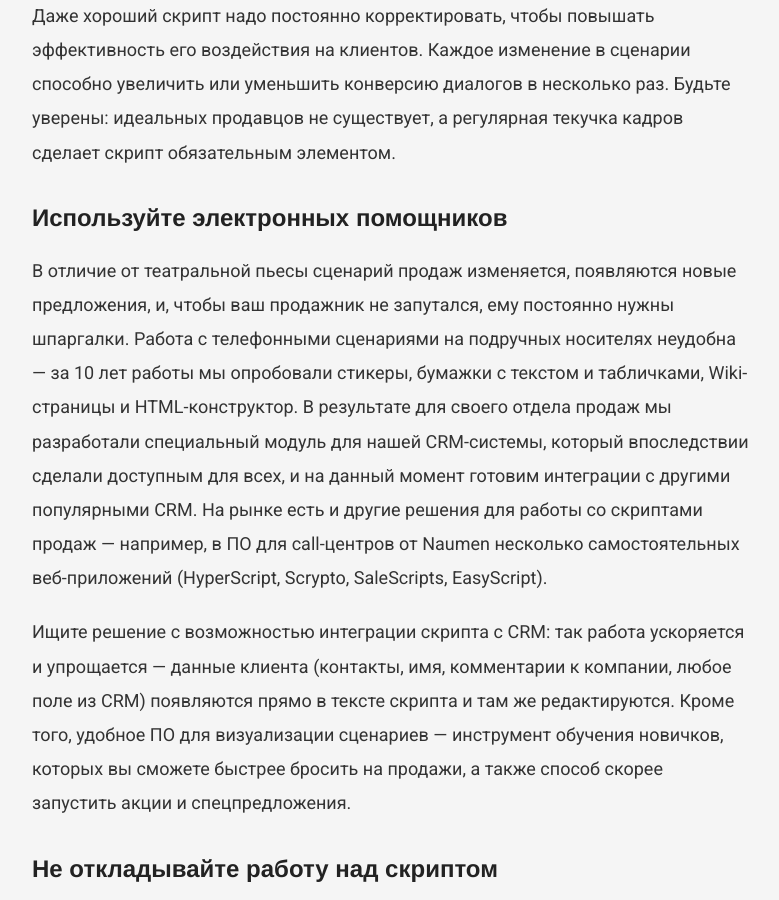
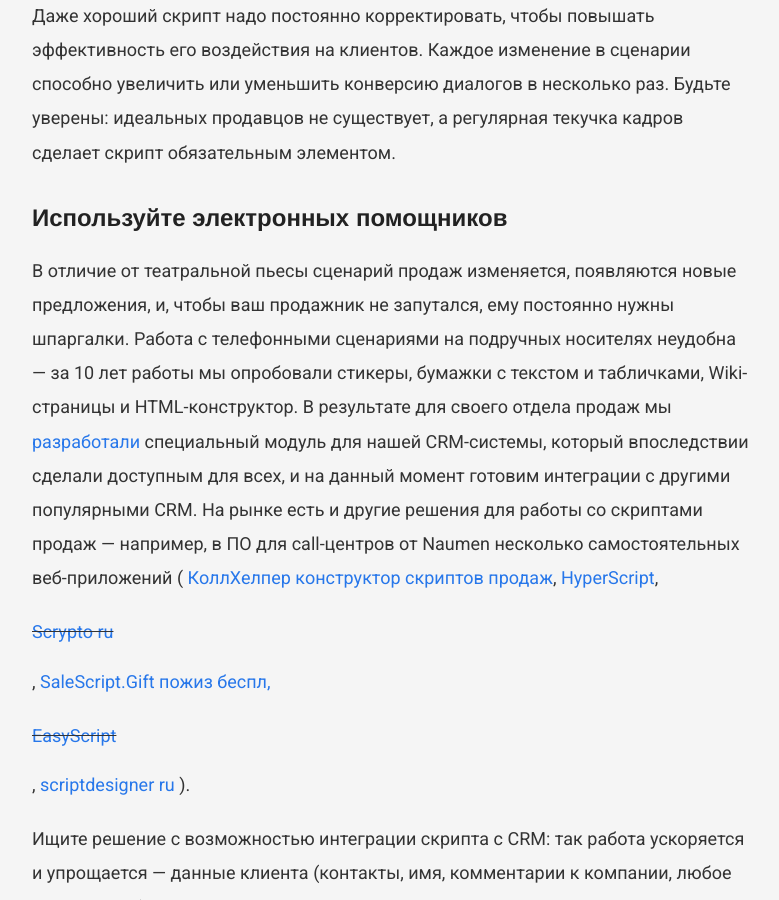
Before and after one commit to VadymVolos/vadymvolos.github.io, a Jekyll site: the page built from _posts/digital-marketing/2017-07-04-kak-napisat-idealnyy-skript-dlya-prodazhnikov.md, in a window 1280 px wide and 900 px high, scrolled down 3566 px. Shown: the whole window, without its empty margins (248-1027 px from the left). Built offline with Jekyll 4.4.1, drawn with Linux system fonts in a browser that asks for light colours; nearby versions of some CDN libraries; comment, search, counter and statistics services are not loaded.

Commit message:
Update 2017-07-04-kak-napisat-idealnyy-skript-dlya-prodazhnikov.md

```diff
--- a/_posts/digital-marketing/2017-07-04-kak-napisat-idealnyy-skript-dlya-prodazhnikov.md
+++ b/_posts/digital-marketing/2017-07-04-kak-napisat-idealnyy-skript-dlya-prodazhnikov.md
@@ -58,7 +58,15 @@
 
 <h2>Используйте электронных помощников</h2>
 
-В отличие от театральной пьесы сценарий продаж изменяется, появляются новые предложения, и, чтобы ваш продажник не запутался, ему постоянно нужны шпаргалки. Работа с телефонными сценариями на подручных носителях неудобна — за 10 лет работы мы опробовали стикеры, бумажки с текстом и табличками, Wiki-страницы и HTML-конструктор. В результате для своего отдела продаж мы разработали специальный модуль для нашей CRM-системы, который впоследствии сделали доступным для всех, и на данный момент готовим интеграции с другими популярными CRM. На рынке есть и другие решения для работы со скриптами продаж — например, в ПО для call-центров от Naumen несколько самостоятельных веб-приложений (HyperScript, Scrypto, SaleScripts, EasyScript).
+В отличие от театральной пьесы сценарий продаж изменяется, появляются новые предложения, и, чтобы ваш продажник не запутался, ему постоянно нужны шпаргалки. Работа с телефонными сценариями на подручных носителях неудобна — за 10 лет работы мы опробовали стикеры, бумажки с текстом и табличками, Wiki-страницы и HTML-конструктор. В результате для своего отдела продаж мы <a rel="nofollow" href="http://callhelp.kit-media.com/" target="_blank">разработали</a> специальный модуль для нашей CRM-системы, который впоследствии сделали доступным для всех, и на данный момент готовим интеграции с другими популярными CRM. На рынке есть и другие решения для работы со скриптами продаж — например, в ПО для call-центров от Naumen несколько самостоятельных веб-приложений
+(
+<a rel="nofollow" href="http://callhelp.kit-media.com/" target="_blank">КоллХелпер конструктор скриптов продаж</a>,
+<a rel="nofollow" href="http://hyper-script.ru/" target="_blank">HyperScript</a>,
+<s><a rel="nofollow" href="http://scrypto.ru/" target="_blank">Scrypto ru</a></s>,
+<a rel="nofollow" href="https://salescript.gift/ru/" target="_blank">SaleScript.Gift пожиз беспл,
+<s><a rel="nofollow" href="http://www.easyscript.ru/" target="_blank">EasyScript</a></s>,
+<a rel="nofollow" href="https://scriptdesigner.ru/rates" target="_blank">scriptdesigner ru</a>
+).
 
 Ищите решение с возможностью интеграции скрипта с CRM: так работа ускоряется и упрощается — данные клиента (контакты, имя, комментарии к компании, любое поле из CRM) появляются прямо в тексте скрипта и там же редактируются. Кроме того, удобное ПО для визуализации сценариев — инструмент обучения новичков, которых вы сможете быстрее бросить на продажи, а также способ скорее запустить акции и спецпредложения.
 
@@ -74,3 +82,6 @@
 (Коммерческий директор «Агентства решений КИТ МЕДИА»)<br>
 Источник: https://secretmag.ru/business/methods/scripty-prodaj.htm
 </blockquote>
+<!--
+<a rel="nofollow" href="" target="_blank"></a>
+-->
```
